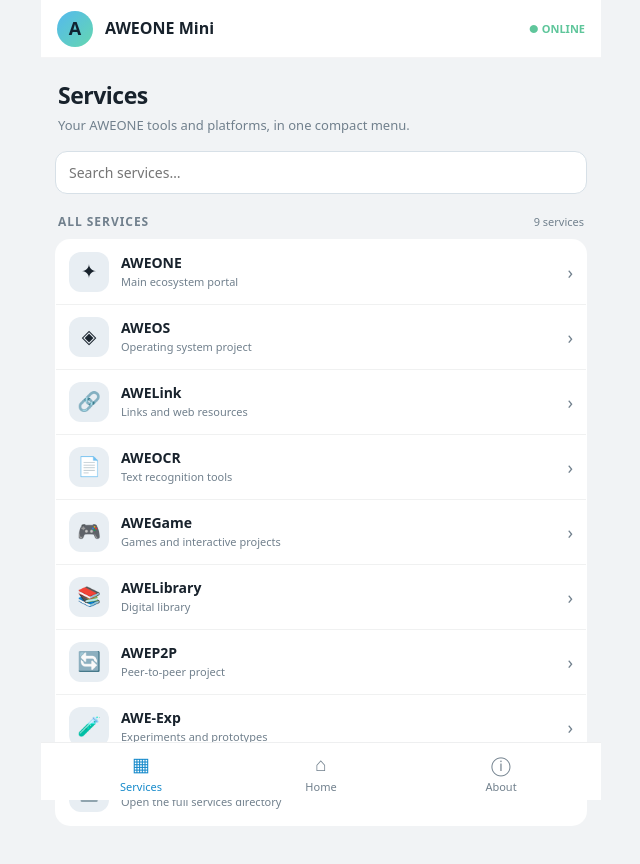
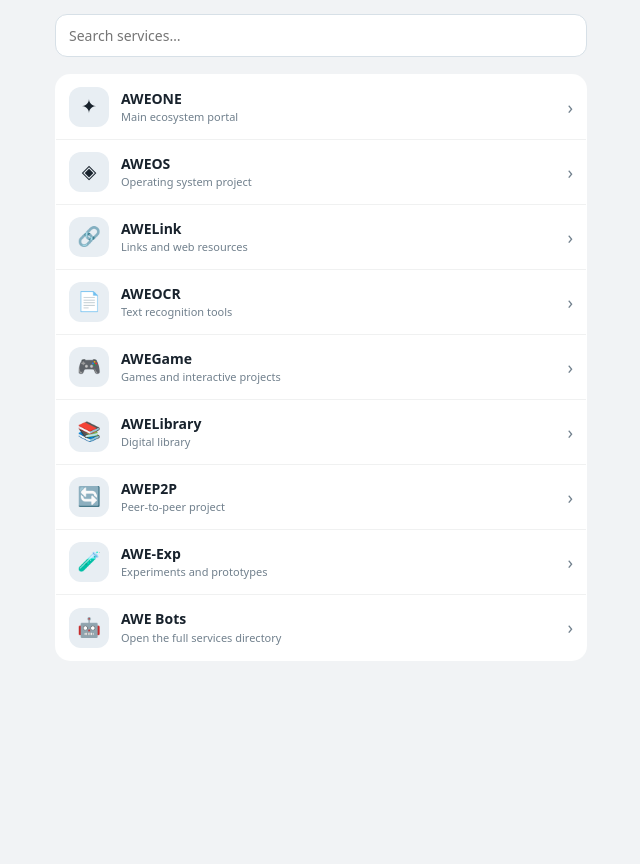
Before and after one commit to ARARAT33/AWE, a plain HTML site: page awebots/tgmini/index.html in a window 1280 px wide. Shown: the whole page, without its empty margins (319-959 px from the left). After the commit the page ends 800 px from the top, so only its background shows below. Drawn offline with Linux system fonts and the light colour scheme.

Commit message:
Simplify TG Mini to services and search only

```diff
--- a/awebots/tgmini/index.html
+++ b/awebots/tgmini/index.html
@@ -11,10 +11,10 @@
 <style>
 :root{color-scheme:dark;--bg:#17212b;--panel:#202b36;--panel2:#263442;--line:#314252;--text:#f2f6fa;--muted:#9eacb9;--accent:#65b9f2;--green:#5fc69b}
 *{box-sizing:border-box}body{margin:0;background:var(--bg);color:var(--text);font:14px/1.45 system-ui,-apple-system,Segoe UI,Arial,sans-serif;min-height:100vh}
-.app{width:min(100%,560px);margin:auto;min-height:100vh;padding:env(safe-area-inset-top) 0 calc(68px + env(safe-area-inset-bottom))}
+.app{width:min(100%,560px);margin:auto;min-height:100vh;padding:env(safe-area-inset-top) 0 calc(20px + env(safe-area-inset-bottom))}
 .top{height:58px;display:flex;align-items:center;gap:12px;padding:0 16px;background:var(--panel);border-bottom:1px solid #ffffff08;position:sticky;top:0;z-index:3}
 .logo{width:36px;height:36px;border-radius:50%;display:grid;place-items:center;background:linear-gradient(135deg,#54b9ee,#65d7b0);color:#102331;font-weight:900;font-size:18px}.top strong{font-size:16px}.status{margin-left:auto;color:var(--green);font-size:11px;font-weight:700}
-main{padding:17px 14px}.intro{padding:4px 3px 16px}.intro h1{font-size:23px;letter-spacing:-.5px;margin:0 0 4px}.intro p{margin:0;color:var(--muted);font-size:13px}
+main{padding:14px}.intro{padding:4px 3px 16px}.intro h1{font-size:23px;letter-spacing:-.5px;margin:0 0 4px}.intro p{margin:0;color:var(--muted);font-size:13px}
 .search{width:100%;height:43px;border:1px solid var(--line);border-radius:12px;background:var(--panel);color:var(--text);padding:0 13px;font:inherit;outline:none;margin-bottom:17px}.search:focus{border-color:var(--accent)}
 .section-head{display:flex;align-items:center;justify-content:space-between;margin:2px 3px 8px}.section-head h2{font-size:12px;letter-spacing:.08em;text-transform:uppercase;color:var(--muted);margin:0}.section-head span{font-size:11px;color:var(--muted)}
 .list{background:var(--panel);border:1px solid #ffffff08;border-radius:15px;overflow:hidden}.item{display:flex;align-items:center;gap:12px;padding:11px 13px;min-height:65px;color:inherit;text-decoration:none;border-bottom:1px solid #ffffff0c}.item:last-child{border-bottom:0}.item:active{background:var(--panel2)}.icon{width:40px;height:40px;border-radius:12px;background:var(--panel2);display:grid;place-items:center;font-size:19px;flex:0 0 40px}.copy{min-width:0;flex:1}.name{font-size:14px;font-weight:650;display:block}.desc{font-size:11px;color:var(--muted);display:block;white-space:nowrap;overflow:hidden;text-overflow:ellipsis}.arrow{font-size:18px;color:var(--muted)}
@@ -25,11 +25,8 @@ main{padding:17px 14px}.intro{padding:4px 3px 16px}.intro h1{font-size:23px;lett
 </head>
 <body>
 <div class="app">
-<header class="top"><div class="logo">A</div><strong>AWEONE Mini</strong><span class="status">● ONLINE</span></header>
 <main>
-<section class="intro"><h1>Services</h1><p>Your AWEONE tools and platforms, in one compact menu.</p></section>
 <input class="search" id="search" type="search" placeholder="Search services…" aria-label="Search services">
-<div class="section-head"><h2>All services</h2><span id="count">9 services</span></div>
 <section class="list" id="list">
 <a class="item" href="https://aweone.pages.dev"><span class="icon">✦</span><span class="copy"><span class="name">AWEONE</span><span class="desc">Main ecosystem portal</span></span><span class="arrow">›</span></a>
 <a class="item" href="https://aweos.pages.dev"><span class="icon">◈</span><span class="copy"><span class="name">AWEOS</span><span class="desc">Operating system project</span></span><span class="arrow">›</span></a>
@@ -43,7 +40,6 @@ main{padding:17px 14px}.intro{padding:4px 3px 16px}.intro h1{font-size:23px;lett
 </section>
 <div class="empty" id="empty">No services found.</div>
 </main>
-<nav class="bottom" aria-label="Navigation"><button class="tab active" type="button" data-tab="services"><b>▦</b>Services</button><button class="tab" type="button" data-tab="home"><b>⌂</b>Home</button><button class="tab" type="button" data-tab="about"><b>ⓘ</b>About</button></nav>
 </div>
 <script>
 (()=>{const tg=window.Telegram?.WebApp;if(tg){tg.ready();tg.expand();try{tg.setHeaderColor('#202b36');tg.setBackgroundColor('#17212b');tg.enableClosingConfirmation()}catch(e){}}
```
